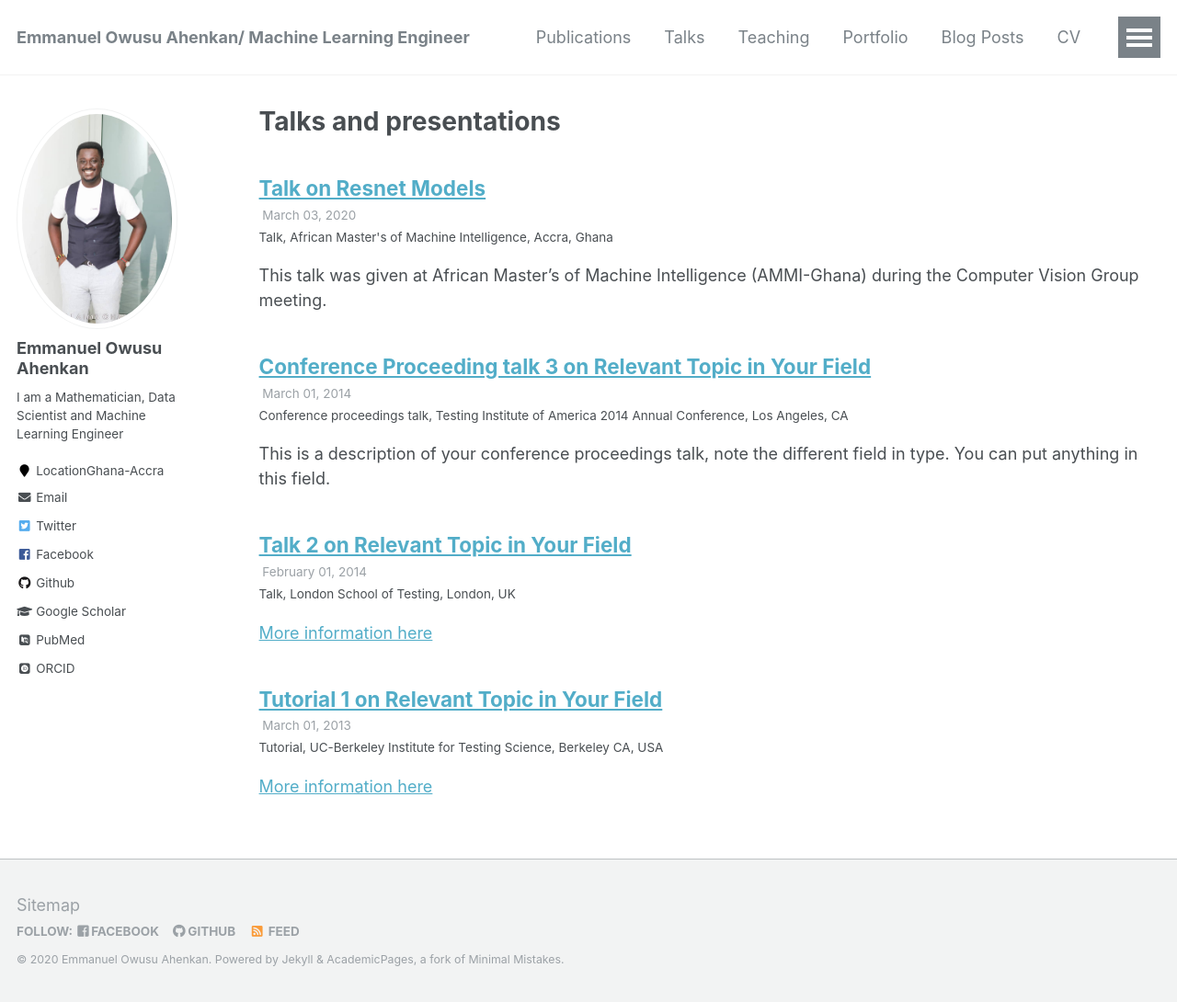
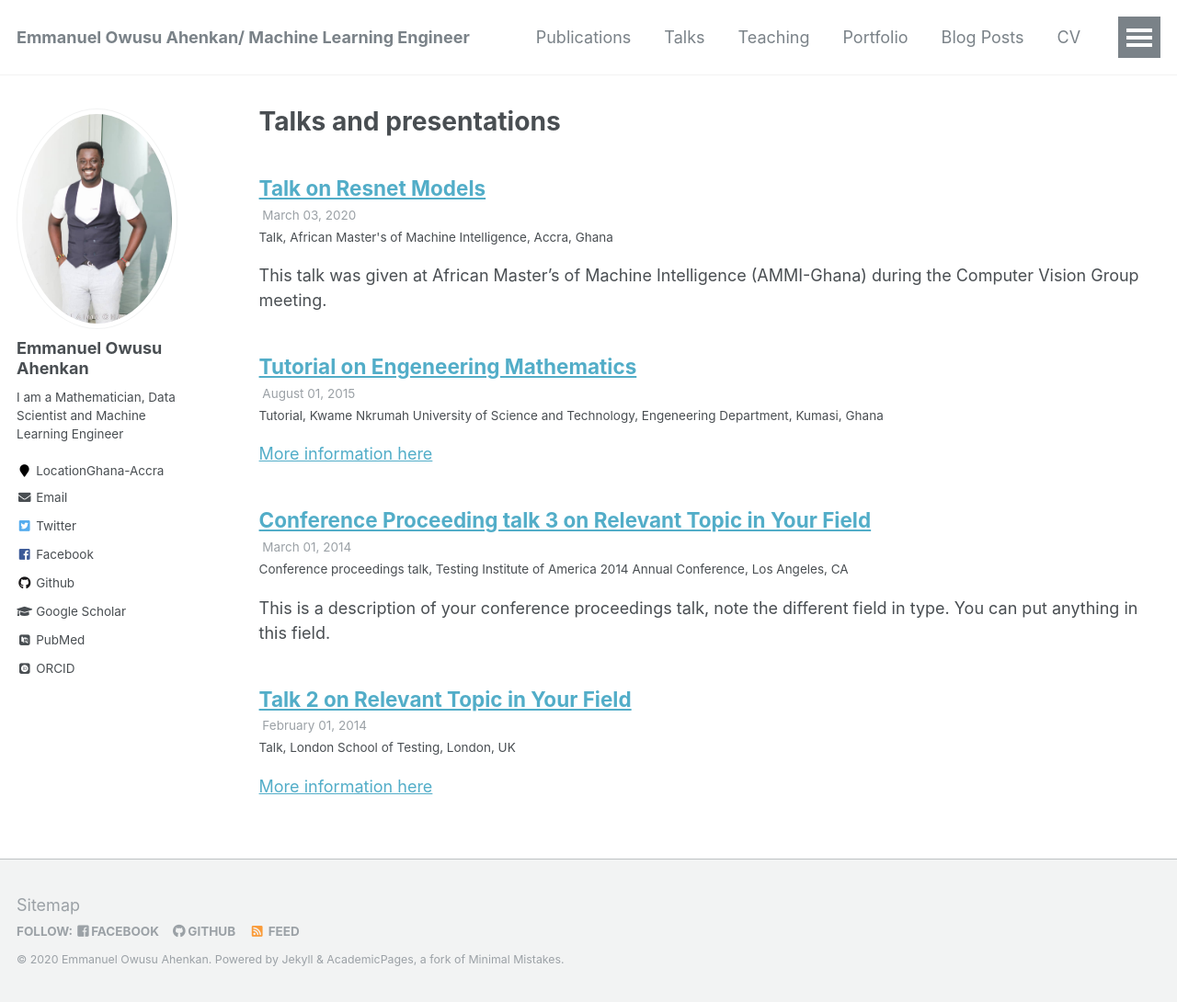
Before and after one commit to EmmanuelOwusu/EmmanuelOwusu.github.io, a Jekyll site: the page built from _pages/talks.html, in a window 1280 px wide and 1090 px high. Shown: the whole window at 92% size. Built offline with Jekyll 4.4.1, drawn with Linux system fonts in a browser that asks for light colours; some web fonts are replaced.

Commit message:
tutorial 1
tutorial 1

```diff
--- a/_talks/2013-03-01-tutorial-1.md
+++ b/_talks/2013-03-01-tutorial-1.md
@@ -1,11 +1,11 @@
 ---
-title: "Tutorial 1 on Relevant Topic in Your Field"
+title: "Tutorial on Engeneering Mathematics"
 collection: talks
 type: "Tutorial"
 permalink: /talks/2013-03-01-tutorial-1
-venue: "UC-Berkeley Institute for Testing Science"
-date: 2013-03-01
-location: "Berkeley CA, USA"
+venue: "Kwame Nkrumah University of Science and Technology, Engeneering Department"
+date: 2015-08-01 to 2017-05-06
+location: "Kumasi, Ghana"
 ---
 
 [More information here](http://exampleurl.com)
```
